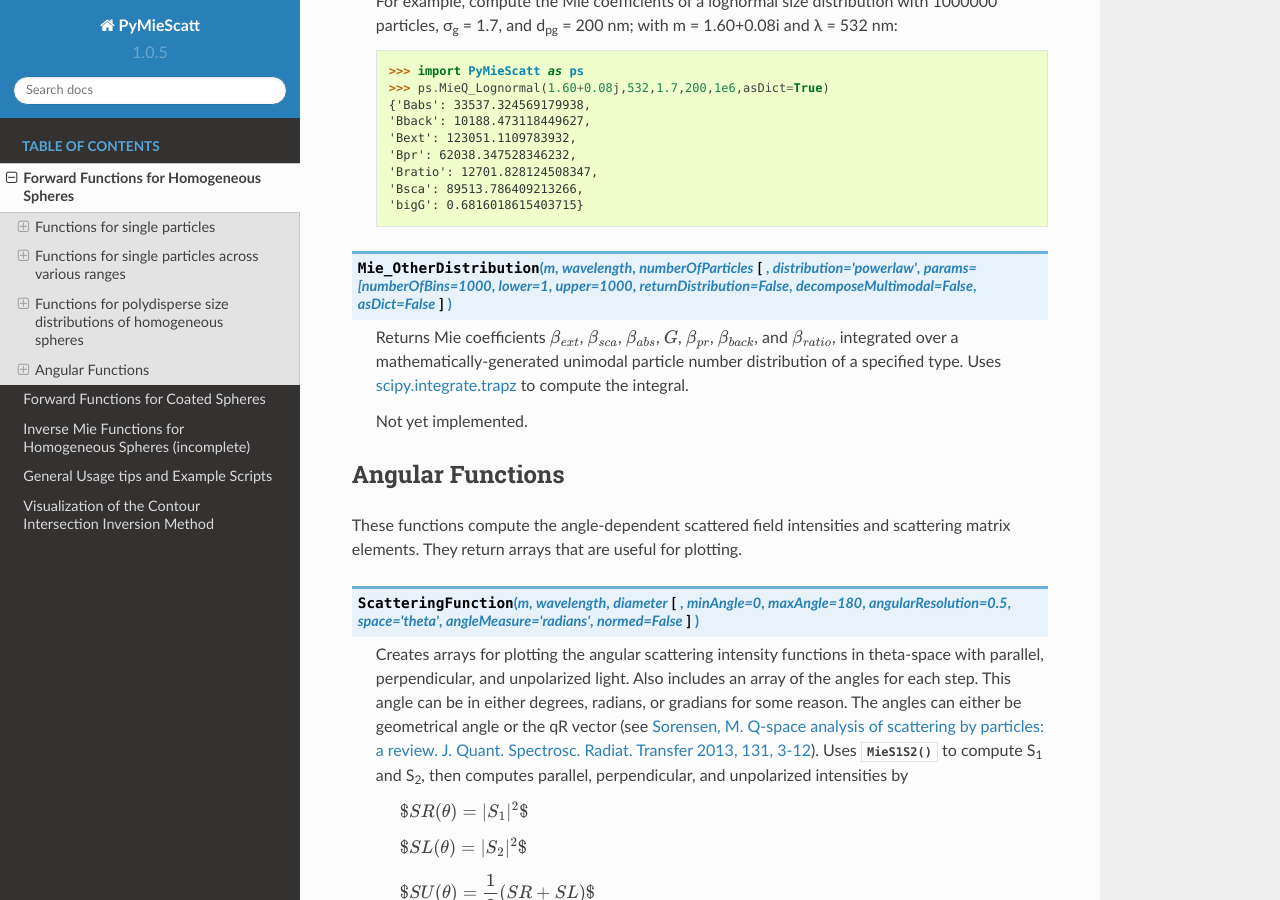
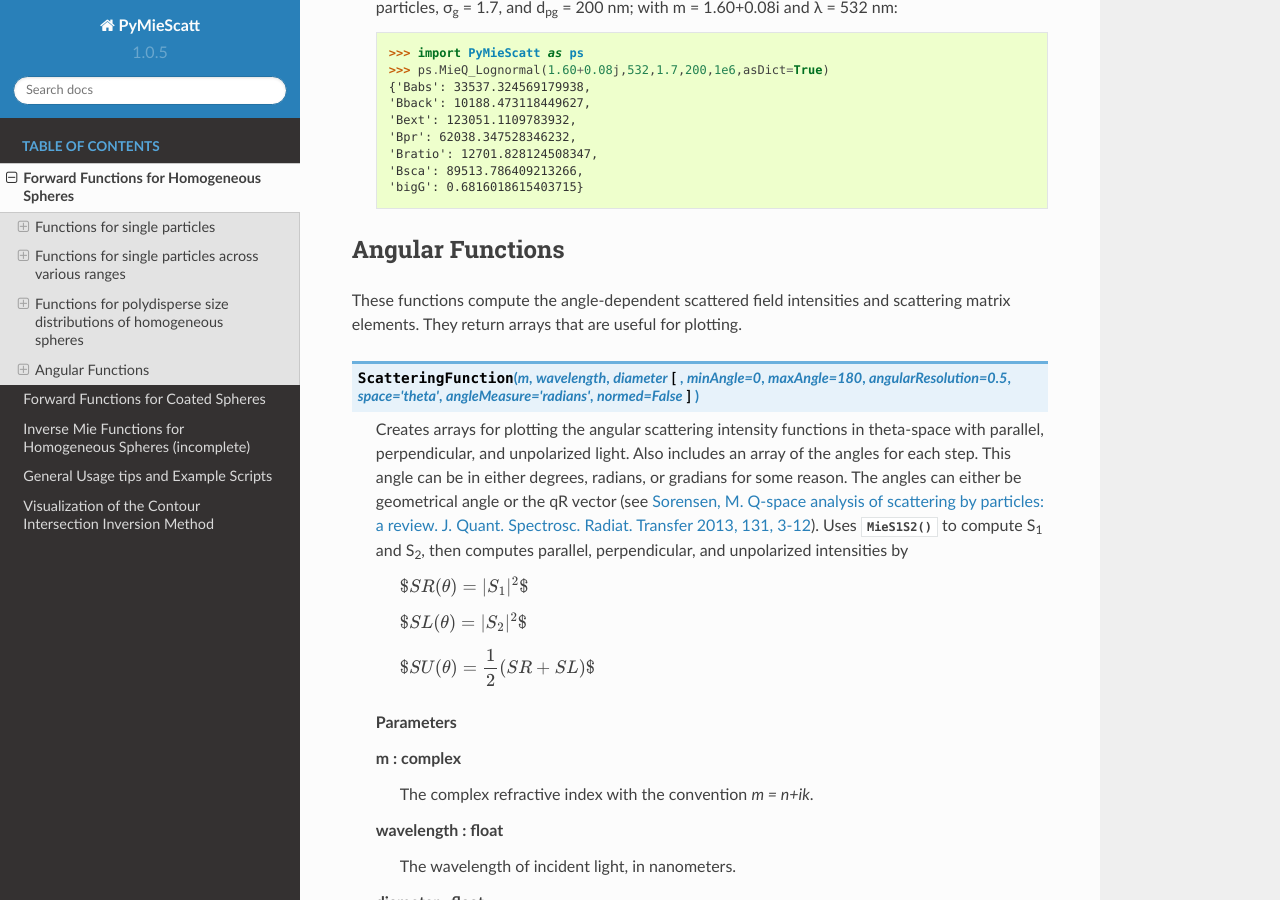
Before and after one commit to bsumlin/PyMieScatt, a Sphinx documentation site: the page built from docs/forward.rst, in a window 1280 px wide and 900 px high, scrolled down 11297 px. Built offline with Sphinx 7.4.7 and the Read the Docs theme 2.0.0, drawn with Linux system fonts in a browser that asks for light colours; formulas are drawn with MathJax 3; pages that are not in the unit, such as notebooks, are missing from menus; some of the changed text lies outside the part shown.

Commit message:
minor
brought docs in line with version 1.3.1, where some function names have been changed.

```diff
--- a/docs/forward.rst
+++ b/docs/forward.rst
@@ -418,11 +418,7 @@
 		'Bsca': 89513.786409213266,
 		'bigG': 0.6816018615403715}
 
-.. py:Function:: Mie_OtherDistribution(m, wavelength, numberOfParticles[, distribution='powerlaw', params=[numberOfBins=1000, lower=1, upper=1000, returnDistribution=False, decomposeMultimodal=False, asDict=False])
 
-   Returns Mie coefficients :math:`\beta_{ext}`, :math:`\beta_{sca}`, :math:`\beta_{abs}`, :math:`G`, :math:`\beta_{pr}`, :math:`\beta_{back}`,  and :math:`\beta_{ratio}`, integrated over a mathematically-generated unimodal particle number distribution of a specified type. Uses `scipy.integrate.trapz <https://docs.scipy.org/doc/scipy-0.10.1/reference/generated/scipy.integrate.trapz.html>`_ to compute the integral.
-
-   Not yet implemented.
 
 Angular Functions
 -----------------
--- a/docs/inverse.rst
+++ b/docs/inverse.rst
@@ -1,4 +1,4 @@
 Inverse Mie Theory Functions
 ============================
 
-Will be posted once JQSRT manuscript has been accepted. Thanks for your patience!
+Will be posted once arXiv preprint is announced. Thanks for your patience!
```
Also changed, not shown: other parts of docs/forward.rst (+1 -1 lines).
